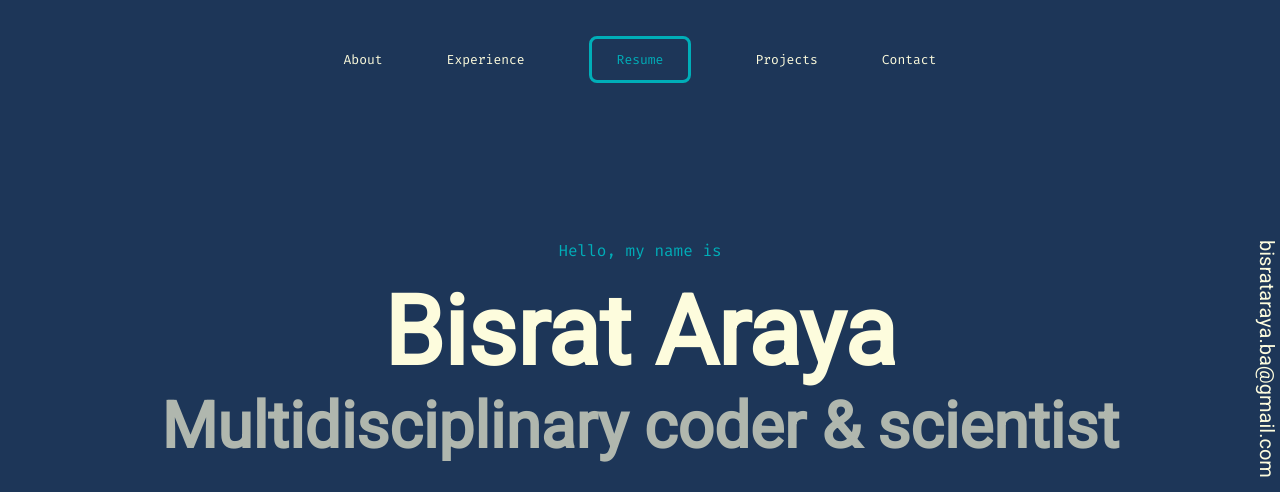
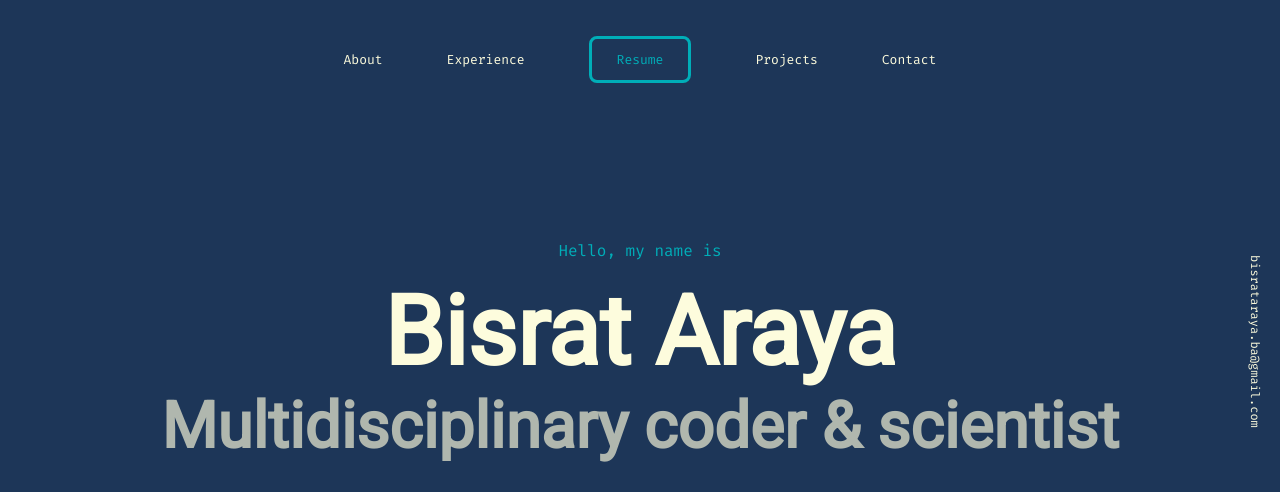
Before and after one commit to Bisrat-Araya/personal-website, a plain HTML site: page src/index.html in a window 1280 px wide. Shown: the top 492 px of the page. Drawn offline with nearby package versions, Linux system fonts and the light colour scheme; files that its build step writes are made by us from their sources.

Commit message:
added email component

```diff
--- /dev/null
+++ b/src/styles/sass/components/_email.scss
@@ -0,0 +1,12 @@
+@use '../abstracts/variables';
+
+.c-email {
+  display: flex;
+  align-items: center;
+  width: 50px;
+  padding: 15px 0;
+  font-family: variables.$font-mono;
+  @each $font-style, $value in variables.$font-xxxs {
+    #{$font-style}: $value;
+  }
+}
--- a/src/styles/sass/main.scss
+++ b/src/styles/sass/main.scss
@@ -11,4 +11,5 @@
   'layouts/hero';
 
 // import components
-@import 'components/nav', 'components/button', 'components/socials';
+@import 'components/nav', 'components/button', 'components/socials',
+  'components/email';
```
